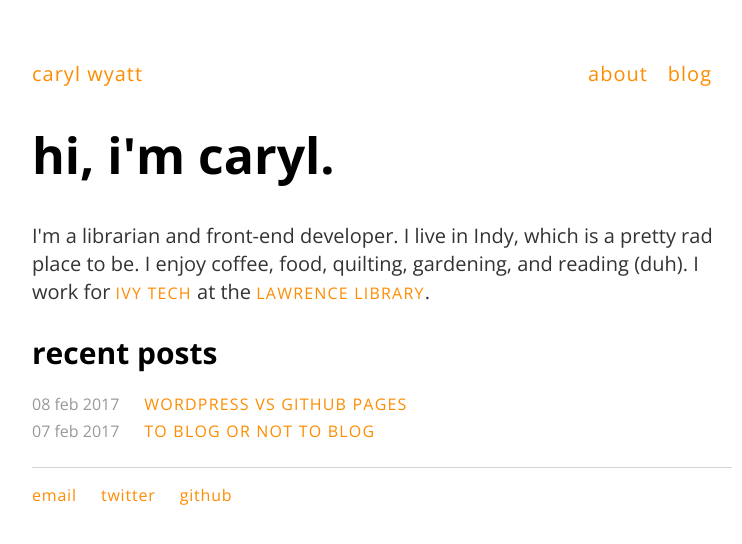
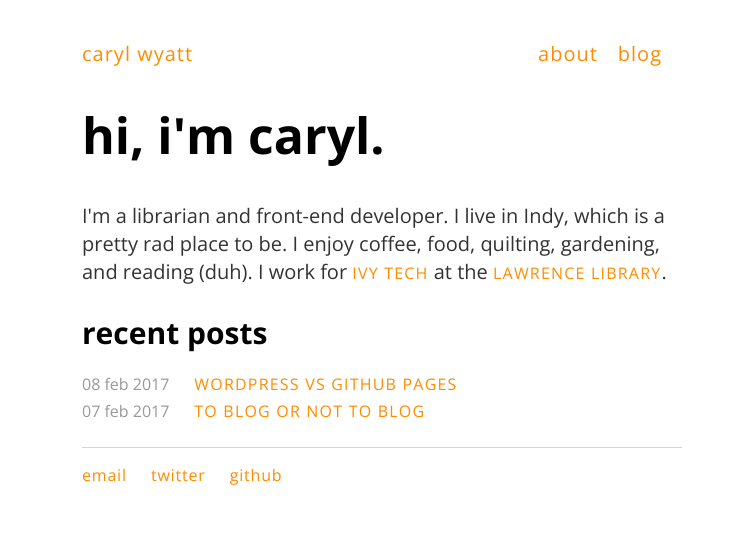
Before and after one commit to carylwyatt/carylwyatt.github.io, a Jekyll site: the page built from index.html, in a window 1280 px wide. Shown: the top 544 px of the page, without its empty margins (258-1000 px from the left). Built offline with Jekyll 4.4.1, drawn with Linux system fonts in a browser that asks for light colours.

Commit message:
Update style.css
fixed line length and upper/lower margins

```diff
--- a/css/style.css
+++ b/css/style.css
@@ -5,8 +5,8 @@ html {
 }
 
 body {
-    margin: 60px auto;
-    max-width: 700px;
+    margin: 40px auto;
+    max-width: 600px;
     padding: 0 1.5em;
     font-family:'Open Sans', 'Arial', sans-serif;
     font-size:1em;
```
